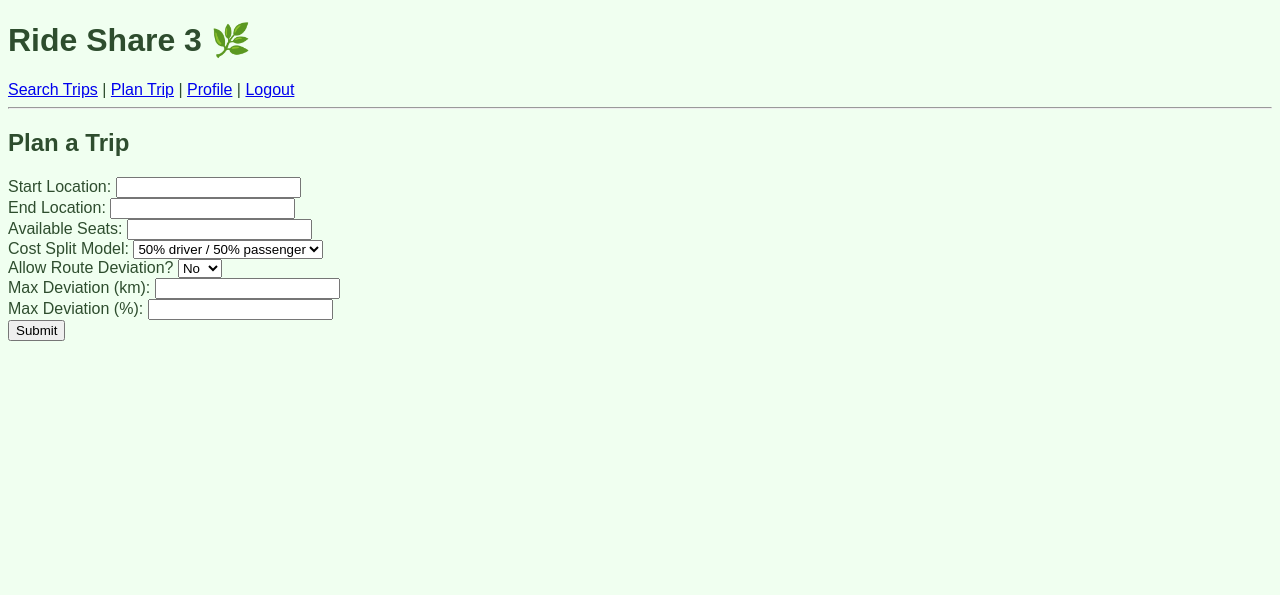
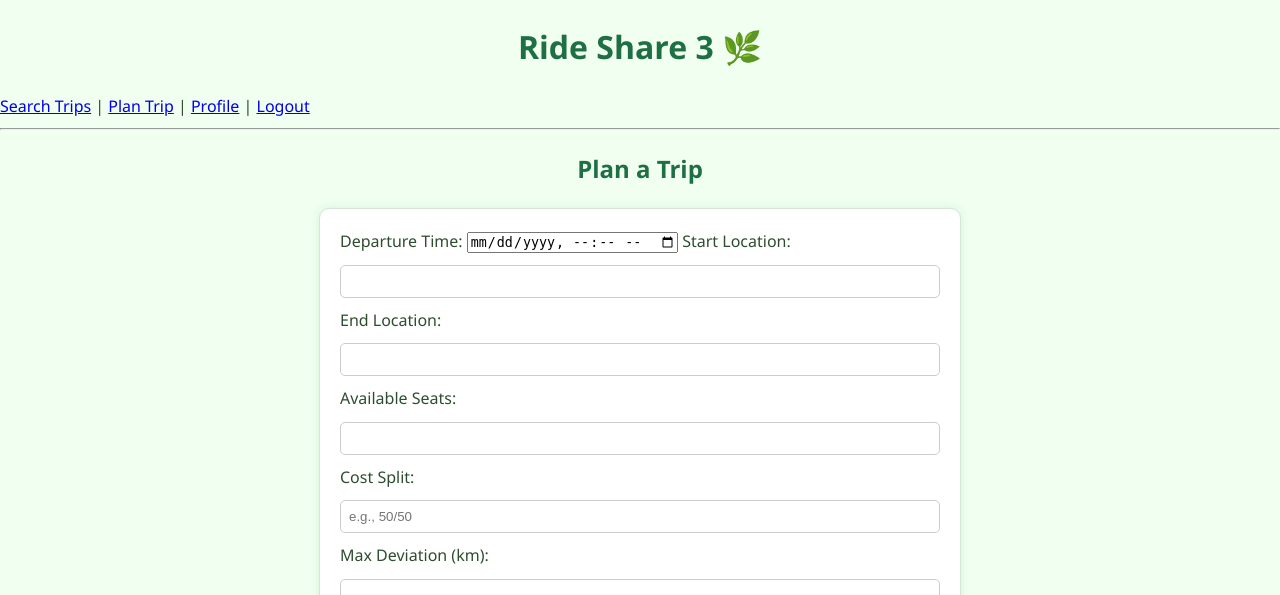
Before and after one commit to nsspsup/RideShare, a Flask app: page /trips/plan in a window 1280 px wide. Shown: the top 595 px of the page. Before the commit the page ends 341 px from the top, so only its background shows below. Run offline with Flask 3, Linux system fonts and the light colour scheme; the visitor is signed in with stand-in values (Sample User, id 1).

Commit message:
added departure time

```diff
--- a/app/__init__.py
+++ b/app/__init__.py
@@ -2,8 +2,10 @@ from flask import Flask
 from flask_login import LoginManager
 from dotenv import load_dotenv
 from app.models import db, User  # db defined in models.py
+from flask_migrate import Migrate
 
 login_manager = LoginManager()
+migrate = Migrate()
 
 def create_app():
     load_dotenv()
@@ -11,6 +13,8 @@ def create_app():
     app.config.from_object('config.Config')
 
     db.init_app(app)
+    migrate.init_app(app, db)
+
     login_manager.init_app(app)
     login_manager.login_view = 'main.login'  # redirect route for @login_required
 
--- a/app/routes/trips.py
+++ b/app/routes/trips.py
@@ -4,6 +4,8 @@ from flask_login import login_required, current_user
 from app import db
 from app.models import Trip
 from app.utils.geo import haversine, geocode_address
+import requests
+from datetime import datetime
 
 
 bp = Blueprint('trips', __name__, url_prefix='/trips')
@@ -28,31 +30,43 @@ def plan_trip():
         seats = request.form.get('available_seats')
         cost_split = request.form.get('cost_split')
         allow_dev = request.form.get('allow_deviation') == 'yes'
-        dev_km = request.form.get('max_deviation_km')
-        dev_pct = request.form.get('max_deviation_percent')
+        max_deviation_km = request.form.get('max_deviation_km')
+        dep_time_str = request.form.get('departure_time')
+        departure_time = datetime.strptime(dep_time_str, "%Y-%m-%dT%H:%M") if dep_time_str else None
 
-        # Temporary geocoding (fake until we hook in real API)
+        # Geocode start and end to get lat/lng
+        from app.utils.geo import geocode_address
         start_lat, start_lng = geocode_address(start)
         end_lat, end_lng = geocode_address(end)
 
-        if not start_lat or not end_lat:
-            flash("Invalid address entered. Please try again.")
-            return redirect(url_for('trips.plan_trip'))
+        # Fetch route geometry from OSRM
+        osrm_url = f"https://router.project-osrm.org/route/v1/driving/{start_lng},{start_lat};{end_lng},{end_lat}?overview=full&geometries=geojson"
+        route_geometry = None
+        try:
+            res = requests.get(osrm_url)
+            if res.status_code == 200:
+                data = res.json()
+                if data["routes"]:
+                    route_geometry = data["routes"][0]["geometry"]
+        except Exception as e:
+            print("Failed to fetch route from OSRM:", e)
 
+        # Create trip
         new_trip = Trip(
             driver_id=current_user.id,
             start_location=start,
             end_location=end,
-            available_seats=seats,
-            cost_split=cost_split,
-            allow_deviation=allow_dev,
-            max_deviation_km=dev_km if allow_dev else None,
-            max_deviation_percent=dev_pct if allow_dev else None,
             start_lat=start_lat,
             start_lng=start_lng,
             end_lat=end_lat,
-            end_lng=end_lng
+            end_lng=end_lng,
+            available_seats=seats,
+            cost_split=cost_split,
+            max_deviation_km = float(max_deviation_km) if max_deviation_km else None,
+            route_geometry=route_geometry,
+            departure_time=departure_time,
         )
+
         db.session.add(new_trip)
         db.session.commit()
         flash("Trip created successfully.")
--- a/app/static/css/style.css
+++ b/app/static/css/style.css
@@ -1,5 +1,96 @@
+/* General body style */
 body {
-    font-family: Arial, sans-serif;
-    background-color: #f0fff0;
+    font-family: 'Segoe UI', Tahoma, Geneva, Verdana, sans-serif;
+    background-color: #f0fff0; /* light greenish */
     color: #2e4d2e;
+    margin: 0;
+    padding: 0;
+    line-height: 1.6;
 }
+
+/* Header */
+h1, h2, h3 {
+    color: #1e6f43;
+    text-align: center;
+}
+
+/* Form styling */
+form {
+    max-width: 600px;
+    margin: 20px auto;
+    padding: 20px;
+    background: #ffffff;
+    border: 1px solid #d6e5d6;
+    border-radius: 10px;
+    box-shadow: 0 0 10px rgba(0, 128, 0, 0.1);
+}
+
+form input[type="text"],
+form input[type="number"],
+form select {
+    width: 100%;
+    padding: 8px;
+    margin: 10px 0;
+    border: 1px solid #cccccc;
+    border-radius: 5px;
+    box-sizing: border-box;
+}
+
+form button {
+    background-color: #3fa34d;
+    color: white;
+    padding: 10px 20px;
+    margin: 5px;
+    border: none;
+    border-radius: 5px;
+    cursor: pointer;
+    font-weight: bold;
+    transition: background-color 0.3s;
+}
+
+form button:hover {
+    background-color: #2c7e3e;
+}
+
+/* Map container */
+#map {
+    width: 95%;
+    max-width: 960px;
+    height: 500px;
+    margin: 30px auto;
+    border: 2px solid #b2d8b2;
+    border-radius: 10px;
+}
+
+/* Trip listing */
+ul {
+    list-style-type: none;
+    padding: 0;
+    max-width: 800px;
+    margin: 20px auto;
+}
+
+li {
+    background-color: #eaffea;
+    padding: 12px 20px;
+    margin: 10px 0;
+    border-left: 6px solid #3fa34d;
+    border-radius: 5px;
+    box-shadow: 0 2px 5px rgba(0, 128, 0, 0.1);
+}
+
+/* Join button in results */
+li button {
+    float: right;
+    background-color: #4caf50;
+    color: white;
+    padding: 6px 12px;
+    border: none;
+    border-radius: 3px;
+    font-size: 0.9em;
+    cursor: pointer;
+}
+
+li button:hover {
+    background-color: #3a923f;
+}
--- a/app/templates/trip_plan.html
+++ b/app/templates/trip_plan.html
@@ -1,23 +1,104 @@
 {% extends "layout.html" %}
 {% block content %}
 <h2>Plan a Trip</h2>
-<form method="POST">
-    Start Location: <input type="text" name="start_location" required><br>
-    End Location: <input type="text" name="end_location" required><br>
-    Available Seats: <input type="number" name="available_seats" min="1" required><br>
-    Cost Split Model:
-    <select name="cost_split">
-        <option value="50/50">50% driver / 50% passenger</option>
-        <option value="0/100">Free ride for passenger</option>
-        <option value="custom">Custom</option>
-    </select><br>
-    Allow Route Deviation?
-    <select name="allow_deviation">
-        <option value="no">No</option>
-        <option value="yes">Yes</option>
-    </select><br>
-    Max Deviation (km): <input type="number" step="0.1" name="max_deviation_km"><br>
-    Max Deviation (%): <input type="number" step="0.1" name="max_deviation_percent"><br>
-    <button type="submit">Submit</button>
+
+<form id="tripForm" method="POST">
+    <label for="departure_time">Departure Time:</label>
+    <input type="datetime-local" name="departure_time" id="departure_time" required>
+
+    Start Location: <input type="text" id="start_location" name="start_location" required><br>
+    End Location: <input type="text" id="end_location" name="end_location" required><br>
+    Available Seats: <input type="number" name="available_seats" min="1" max="8" required><br>
+    Cost Split: <input type="text" name="cost_split" placeholder="e.g., 50/50"><br>
+
+    Max Deviation (km): <input type="number" name="max_deviation_km"><br>
+
+    <!-- This will hold the selected route GeoJSON -->
+    <input type="hidden" id="route_geometry" name="route_geometry">
+
+    <button type="submit">Submit Trip</button>
+    <button type="button" onclick="previewRoute()">Preview Routes</button>
 </form>
+
+<div id="map" style="height: 500px; margin-top: 20px;"></div>
+
+<!-- Leaflet -->
+<link rel="stylesheet" href="https://unpkg.com/leaflet@1.9.3/dist/leaflet.css" />
+<script src="https://unpkg.com/leaflet@1.9.3/dist/leaflet.js"></script>
+
+<script>
+let map = L.map('map').setView([48.15, 17.11], 7);
+L.tileLayer('https://{s}.tile.openstreetmap.org/{z}/{x}/{y}.png', {
+  attribution: '© OpenStreetMap contributors'
+}).addTo(map);
+
+let routeLayers = [];
+let selectedRouteLayer = null;
+
+async function geocode(query) {
+    const url = `https://nominatim.openstreetmap.org/search?format=json&q=${encodeURIComponent(query)}`;
+    const response = await fetch(url, {
+        headers: { "User-Agent": "RideShareApp (email@example.com)" }
+    });
+    const data = await response.json();
+    return data.length > 0 ? [parseFloat(data[0].lat), parseFloat(data[0].lon)] : null;
+}
+
+async function previewRoute() {
+    const startInput = document.getElementById('start_location').value;
+    const endInput = document.getElementById('end_location').value;
+
+    const startCoords = await geocode(startInput);
+    const endCoords = await geocode(endInput);
+
+    if (!startCoords || !endCoords) {
+        alert("Could not geocode addresses.");
+        return;
+    }
+
+    const url = `https://router.project-osrm.org/route/v1/driving/${startCoords[1]},${startCoords[0]};${endCoords[1]},${endCoords[0]}?overview=full&geometries=geojson&alternatives=true`;
+    const response = await fetch(url);
+    const data = await response.json();
+
+    // Clear previous
+    routeLayers.forEach(r => map.removeLayer(r));
+    routeLayers = [];
+    selectedRouteLayer = null;
+
+    if (!data.routes || data.routes.length === 0) {
+        alert("No route found.");
+        return;
+    }
+
+    data.routes.forEach((route, index) => {
+        const coords = route.geometry.coordinates.map(c => [c[1], c[0]]);
+        const layer = L.polyline(coords, {
+            color: 'orange',
+            weight: 5,
+            opacity: 0.6
+        }).addTo(map);
+
+        layer.on('click', () => {
+            // Reset styles
+            routeLayers.forEach(r => r.setStyle({ color: 'orange', weight: 4, opacity: 0.6 }));
+            layer.setStyle({ color: 'blue', weight: 5, opacity: 1.0 });
+
+            selectedRouteLayer = route;
+            document.getElementById('route_geometry').value = JSON.stringify(route.geometry);
+        });
+
+        // Auto-select first
+        if (index === 0) {
+            layer.setStyle({ color: 'blue', weight: 5, opacity: 1.0 });
+            selectedRouteLayer = route;
+            document.getElementById('route_geometry').value = JSON.stringify(route.geometry);
+        }
+
+        routeLayers.push(layer);
+    });
+
+    const bounds = L.latLngBounds(routeLayers.flatMap(layer => layer.getLatLngs()));
+    map.fitBounds(bounds, { padding: [40, 40] });
+}
+</script>
 {% endblock %}
--- a/run.py
+++ b/run.py
@@ -1,6 +1,8 @@
-from app import create_app
+from app import create_app, db
+from flask_migrate import Migrate
 
 app = create_app()
+migrate = Migrate(app, db)
 
 if __name__ == '__main__':
     app.run(debug=True)
```
Also changed, not shown: app/models.py (+6 -2 lines), app/templates/trip_search.html (+35 -32 lines).
